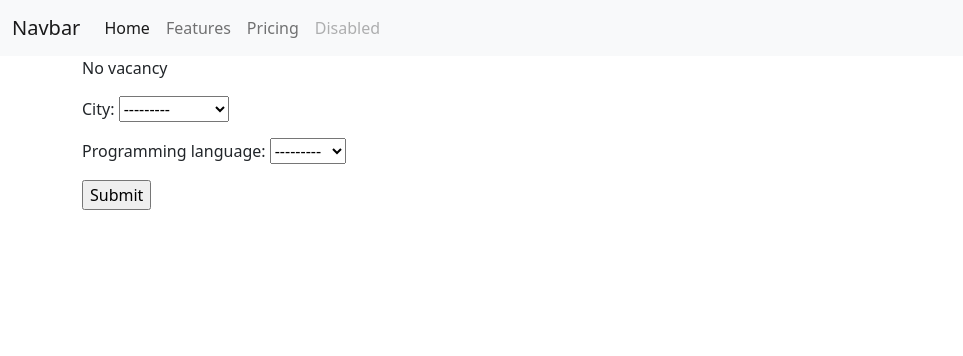
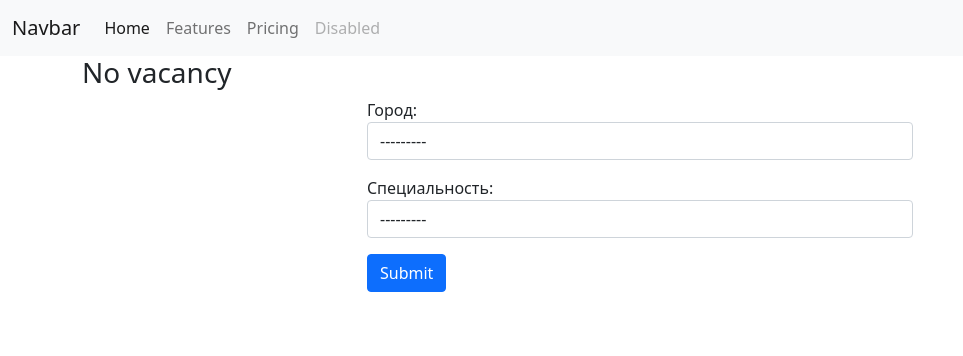
Before and after one commit to JackCX777/job_scrap, a Django app: page /vacancy/ in a window 1280 px wide. Shown: the top 356 px of the page, without its empty margins (0-963 px from the left). Run offline with Django 3.2, Linux system fonts and the light colour scheme; data comes from the database, SQL or seed files in the repository.

Commit message:
Search form view now more beautiful.

```diff
--- a/scrap/Forms.py
+++ b/scrap/Forms.py
@@ -3,5 +3,13 @@ from scrap.models import City, ProgrammingLanguage
 
 
 class FindForm(forms.Form):
-    city = forms.ModelChoiceField(queryset=City.objects.all())
-    programming_language = forms.ModelChoiceField(queryset=ProgrammingLanguage.objects.all())
+    city = forms.ModelChoiceField(queryset=City.objects.all(),
+                                  to_field_name="slug",
+                                  required=False,
+                                  widget=forms.Select(attrs={'class': 'form-control'}),
+                                  label='Город')
+    programming_language = forms.ModelChoiceField(queryset=ProgrammingLanguage.objects.all(),
+                                                  to_field_name="slug",
+                                                  required=False,
+                                                  widget=forms.Select(attrs={'class': 'form-control'}),
+                                                  label='Специальность')
--- a/scrap/templates/scrap/vacancy.html
+++ b/scrap/templates/scrap/vacancy.html
@@ -13,12 +13,21 @@
           </div>
         </div>
     {% empty %}
-        <p>No vacancy</p>
+        <div>
+            <h3 class="mx-auto">No vacancy</h3>
+        </div>
     {% endfor %}
 
-<form method="GET" action="">
-  {{ form.as_p }}
-  <input type="submit" value="Submit">
-</form>
+<div class="row">
+    <div class="col-md-6 mx-auto">
+       <form method="GET" action="">
+         <div class="form-group">
+           {{ form.as_p }}
+         </div>
+         <button type="submit" class="btn btn-primary">Submit</button>
+       </form>
+    </div>
+</div>
+
 
 {% endblock %}
```
